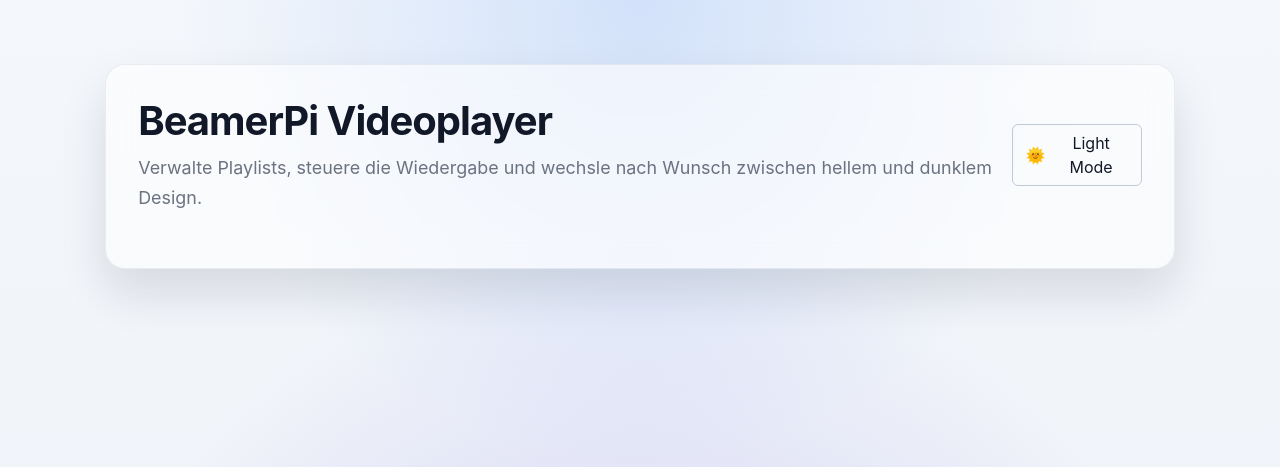
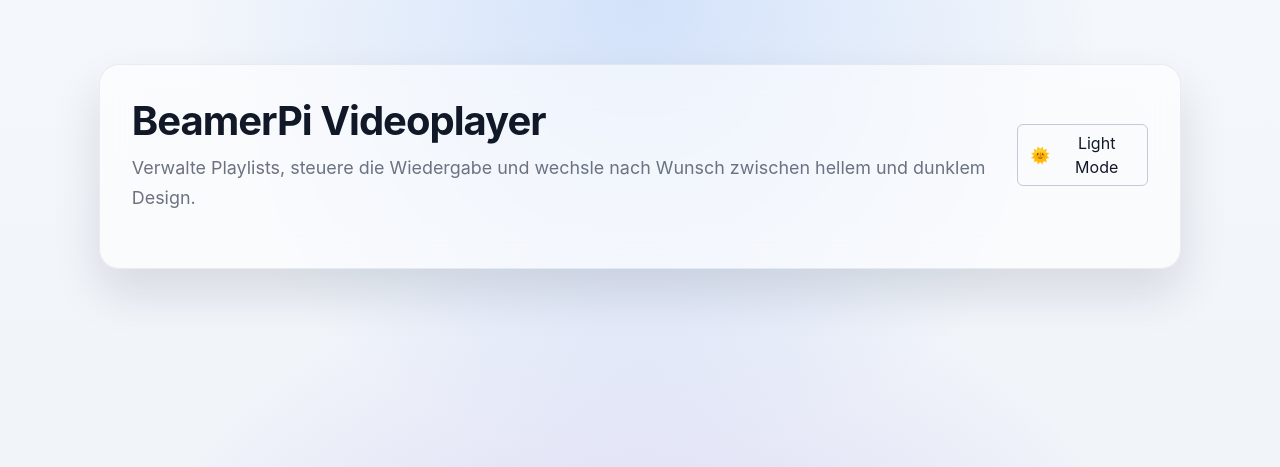
Before and after one commit to AntiHeld889/BeamerPi, a Python web app: template app/templates/base.html in a window 1280 px wide. Shown: the top 467 px of the page. Run offline with Jinja, Linux system fonts and the light colour scheme; the template is opened without the code that fills it, so the values that code supplies are empty.

Commit message:
Adjust container width for wider layout

```diff
--- a/app/templates/base.html
+++ b/app/templates/base.html
@@ -53,11 +53,11 @@
 
       .container {
         width: min(
-          calc(100% - clamp(1rem, 2.5vw, 4rem)),
-          clamp(20rem, 98vw, 140rem)
+          calc(100% - clamp(0.75rem, 1.75vw, 2.5rem)),
+          clamp(28rem, 98vw, 160rem)
         );
         margin-inline: auto;
-        padding-inline: clamp(1.5rem, 2.75vw, 3.75rem);
+        padding-inline: clamp(1.5rem, 2.25vw, 3rem);
       }
 
       main {
```
